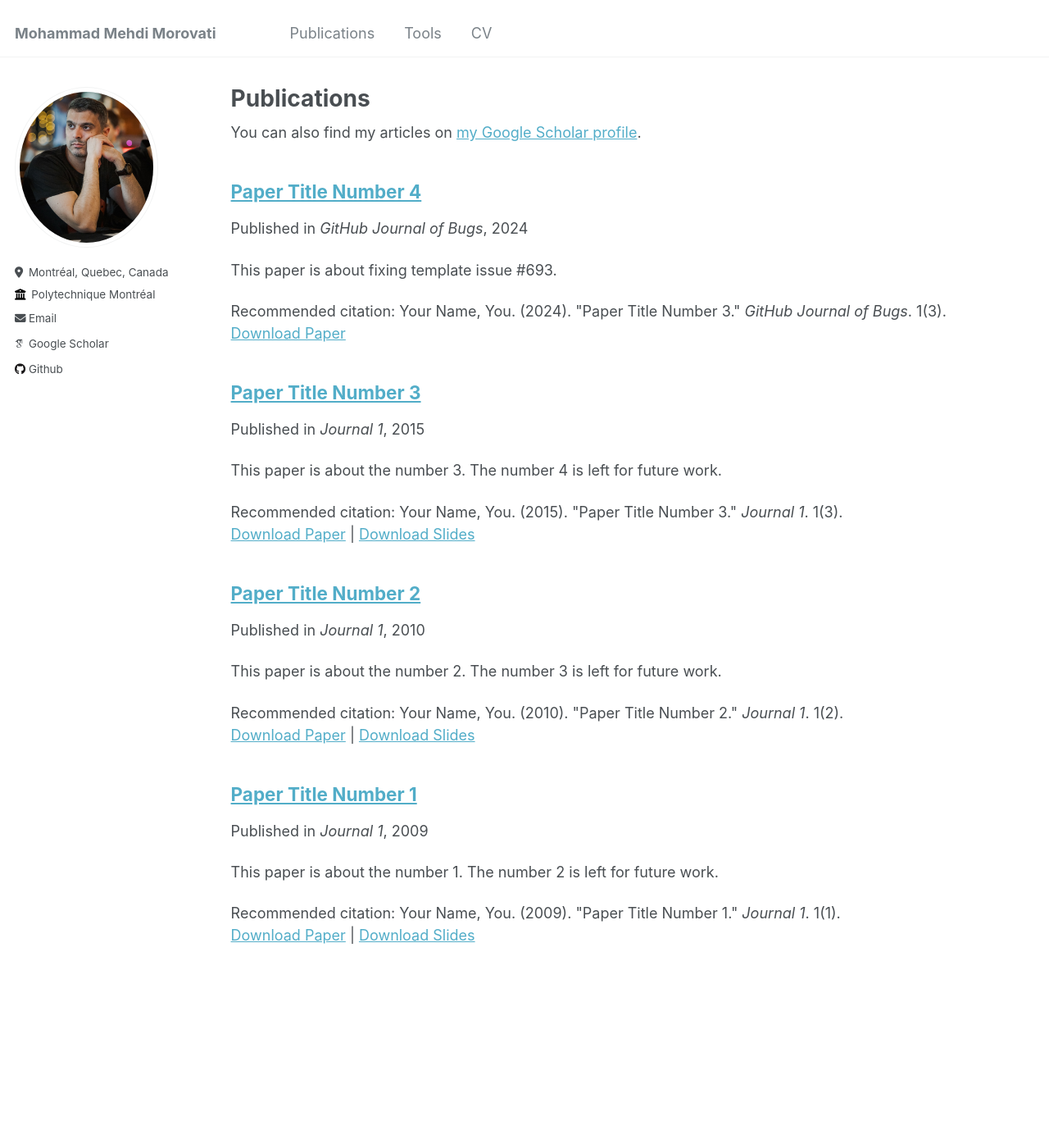
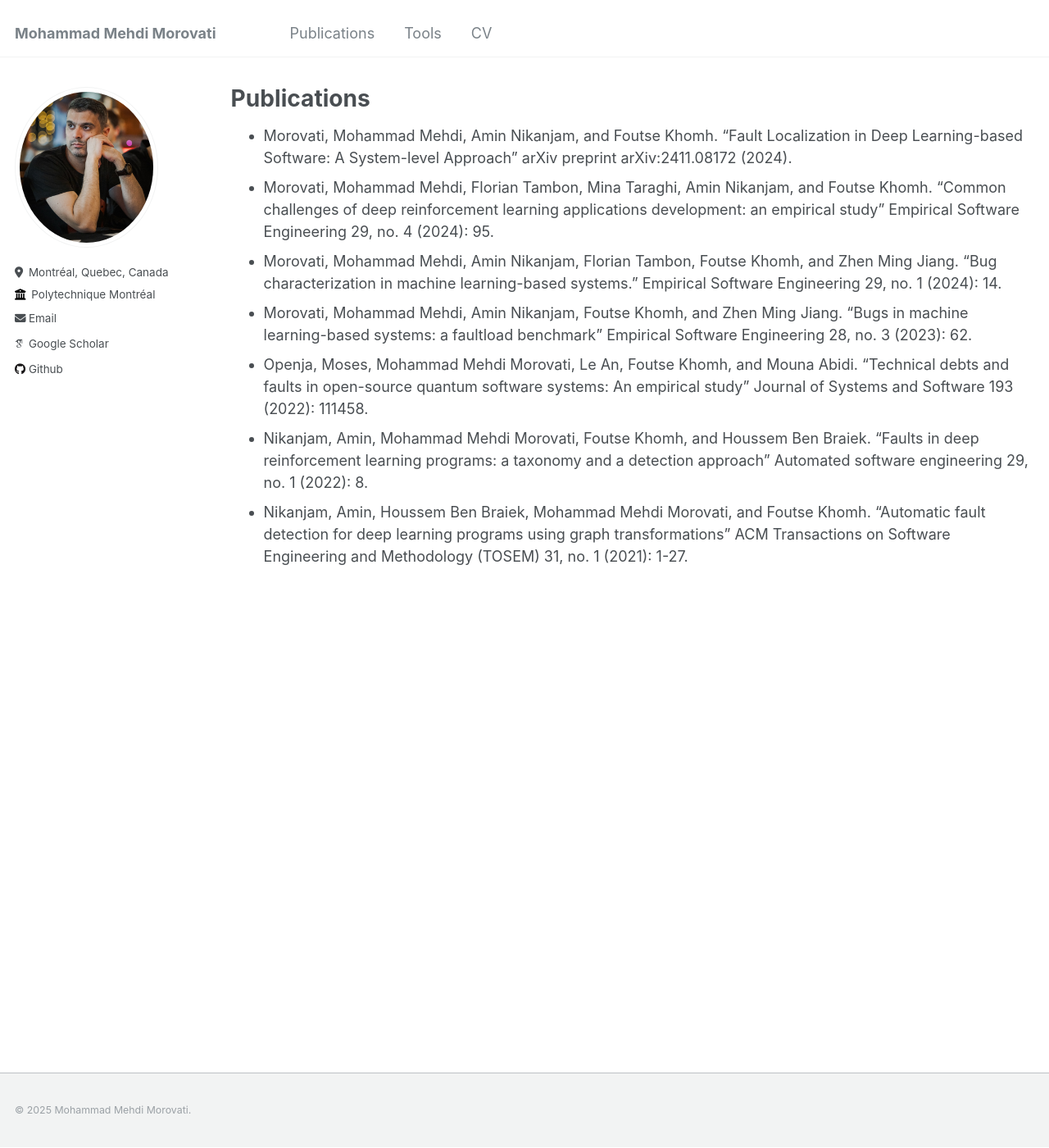
Before and after one commit to mehdi-morovati/mehdi-morovati.github.io, a Jekyll site: the page built from _pages/publications.md, in a window 1280 px wide and 1400 px high. Shown: the whole window at 82% size. Built offline with Jekyll 4.4.1, drawn with Linux system fonts in a browser that asks for light colours; some web fonts are replaced.

Commit message:
Update publications.md

```diff
--- a/_pages/publications.md
+++ b/_pages/publications.md
@@ -4,13 +4,10 @@ title: "Publications"
 permalink: /publications/
 author_profile: true
 ---
-
-{% if site.author.googlescholar %}
-  <div class="wordwrap">You can also find my articles on <a href="{{site.author.googlescholar}}">my Google Scholar profile</a>.</div>
-{% endif %}
-
-{% include base_path %}
-
-{% for post in site.publications reversed %}
-  {% include archive-single.html %}
-{% endfor %}
+* Morovati, Mohammad Mehdi, Amin Nikanjam, and Foutse Khomh. "Fault Localization in Deep Learning-based Software: A System-level Approach" arXiv preprint arXiv:2411.08172 (2024).
+* Morovati, Mohammad Mehdi, Florian Tambon, Mina Taraghi, Amin Nikanjam, and Foutse Khomh. "Common challenges of deep reinforcement learning applications development: an empirical study" Empirical Software Engineering 29, no. 4 (2024): 95.
+* Morovati, Mohammad Mehdi, Amin Nikanjam, Florian Tambon, Foutse Khomh, and Zhen Ming Jiang. "Bug characterization in machine learning-based systems." Empirical Software Engineering 29, no. 1 (2024): 14.
+* Morovati, Mohammad Mehdi, Amin Nikanjam, Foutse Khomh, and Zhen Ming Jiang. "Bugs in machine learning-based systems: a faultload benchmark" Empirical Software Engineering 28, no. 3 (2023): 62.
+* Openja, Moses, Mohammad Mehdi Morovati, Le An, Foutse Khomh, and Mouna Abidi. "Technical debts and faults in open-source quantum software systems: An empirical study" Journal of Systems and Software 193 (2022): 111458.
+* Nikanjam, Amin, Mohammad Mehdi Morovati, Foutse Khomh, and Houssem Ben Braiek. "Faults in deep reinforcement learning programs: a taxonomy and a detection approach" Automated software engineering 29, no. 1 (2022): 8.
+* Nikanjam, Amin, Houssem Ben Braiek, Mohammad Mehdi Morovati, and Foutse Khomh. "Automatic fault detection for deep learning programs using graph transformations" ACM Transactions on Software Engineering and Methodology (TOSEM) 31, no. 1 (2021): 1-27.
```
